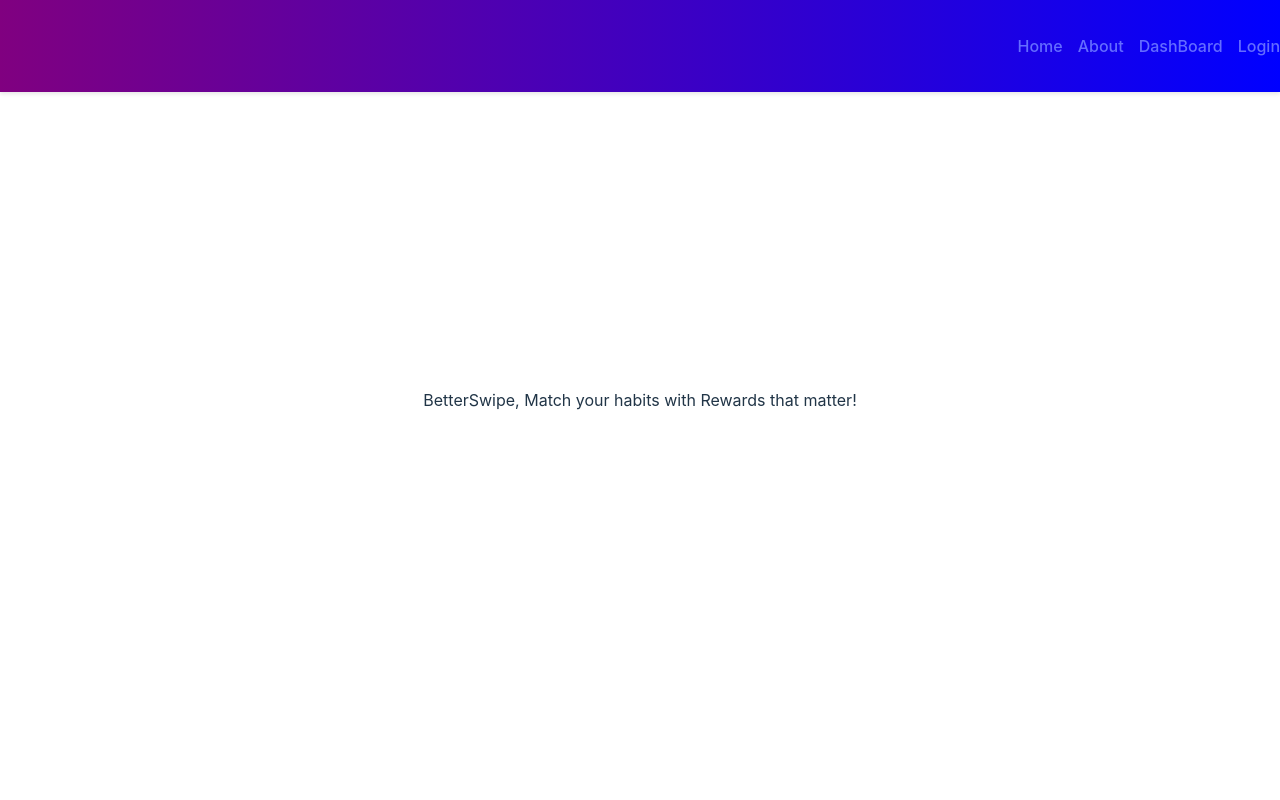
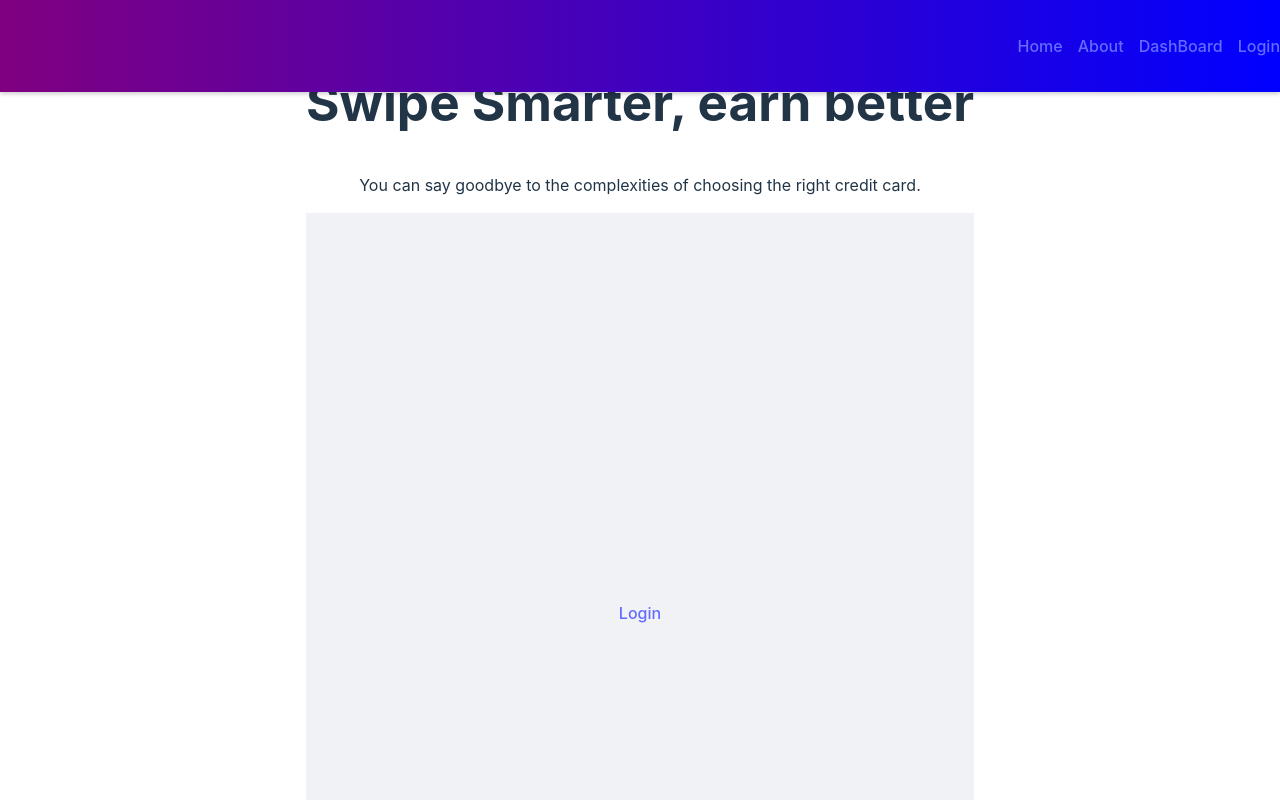
Before and after one commit to jbudcardi/BetterSwipe, a React (Vite) app in the folder frontend/: page / in a window 1280 px wide. Shown: the top 800 px of the page. Built offline with nearby package versions, Linux system fonts and the light colour scheme.

Commit message:
barebones of the landing page

```diff
--- a/frontend/src/App.jsx
+++ b/frontend/src/App.jsx
@@ -9,6 +9,7 @@ import HomePage from './pages/HomePage';
 import AboutPage from './pages/AboutPage';
 import DashBoard from './pages/DashBoard';
 import LoginPage from './pages/Login';
+import LandingPage from './components/LandingPage';
 
 function App() {
   //const [count, setCount] = useState(0)
@@ -17,7 +18,7 @@ function App() {
     <Router>
       <NavBar />
       <Routes>
-        <Route path="/" element={<HomePage />} />
+        <Route path="/" element={<LandingPage />} />
         <Route path="/about" element={<AboutPage />} />
         <Route path="/dashboard" element={<DashBoard />} />
         <Route path="/login" element={<LoginPage />} />
--- /dev/null
+++ b/frontend/src/components/LandingPage.jsx
@@ -0,0 +1,25 @@
+import React from 'react';
+import NavBar from './NavBar';
+import { Link} from 'react-router-dom';
+//this will be where the hero page will go
+
+function LandingPage(){
+    return(
+        <div className="landing-page">
+            <NavBar /> {/* Location of the NavBar component*/}
+            <section className="hero-section">
+                <h1>Swipe Smarter, earn better {/* This slogan is subject to change*/}</h1>
+                <p>You can say goodbye to the complexities of choosing the right credit card.</p>
+                <div className="hero-cta-buttons">
+                    <Link to="/login" className="login-container">Login</Link>
+                    {/* This is where the sign up page will be*/}
+                </div>
+                {/* This is where the Hero image will be*/}
+            </section>
+        </div>
+
+    );
+
+}
+
+export default LandingPage;
```
Also changed, not shown: frontend/src/components/LandingPage.css (added).
